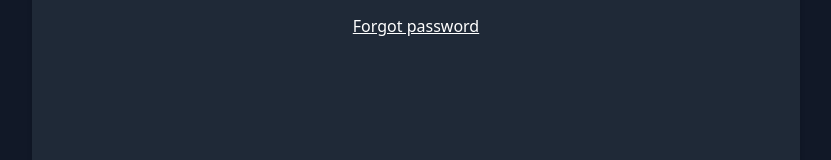
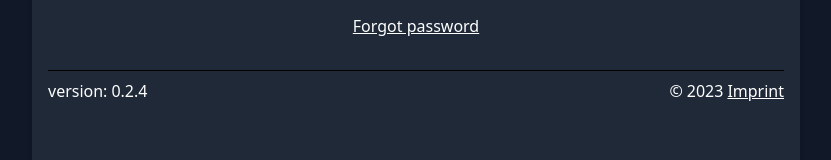
Before and after one commit to SENS-GmbH/smartsignal-status, a React (Create React App) app: page /smartsignal in a window 1280 px wide. Shown: the part 516-676 px from the top of the page, without its empty margins (224-1055 px from the left). Built offline with nearby package versions, Linux system fonts and the light colour scheme.

Commit message:
Add version to Loginscreen

```diff
--- a/src/components/Instance/Login.jsx
+++ b/src/components/Instance/Login.jsx
@@ -9,6 +9,7 @@ import checkToast from '#helper/toastHandler/checkToast'
 import { Button } from 'flowbite-react'
 import Input from '#comp/Custom/Input'
 import Logo from '#comp/Wrapper/Logo'
+import Footer from '../Structure/Footer'
 
 /**
  * Handles the login process for the application, including authentication and password recovery.
@@ -120,15 +121,21 @@ export default class Login extends Component {
 		const { forgot } = this.state
 
 		return (
+			<>
 				<div className="flex flex-col space-y-4 pt-10">
 					<div className="mb-4 h-36 w-auto">
-					<Logo instance={instance} className="max-h-full mx-auto" />
+						<Logo
+							instance={instance}
+							className="max-h-full mx-auto"
+						/>
 					</div>
 					<form
 						onSubmit={this.handleLoginSubmit}
 						className="flex flex-col gap-4"
 					>
-					{forgot ? this.renderForgotForm() : this.renderLoginForm()}
+						{forgot
+							? this.renderForgotForm()
+							: this.renderLoginForm()}
 						<Button type="submit">
 							{forgot
 								? t('login.forgot.submit')
@@ -144,6 +151,10 @@ export default class Login extends Component {
 							: t('login.login.forgot')}
 					</button>
 				</div>
+				<div className="mt-8 pb-1">
+					<Footer />
+				</div>
+			</>
 		)
 	}
 }
```
Lines whose indentation alone changed are shown as unchanged.
